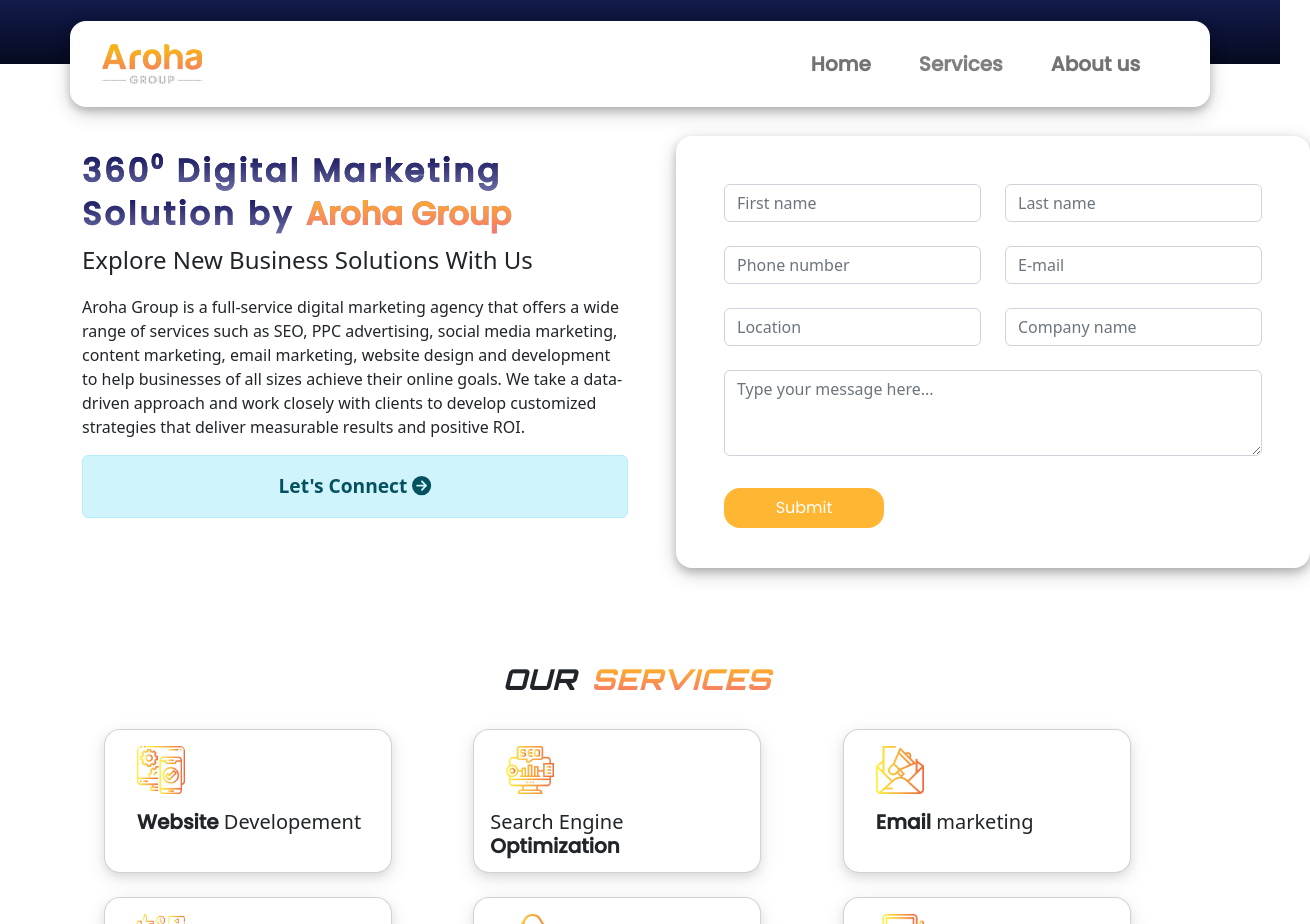
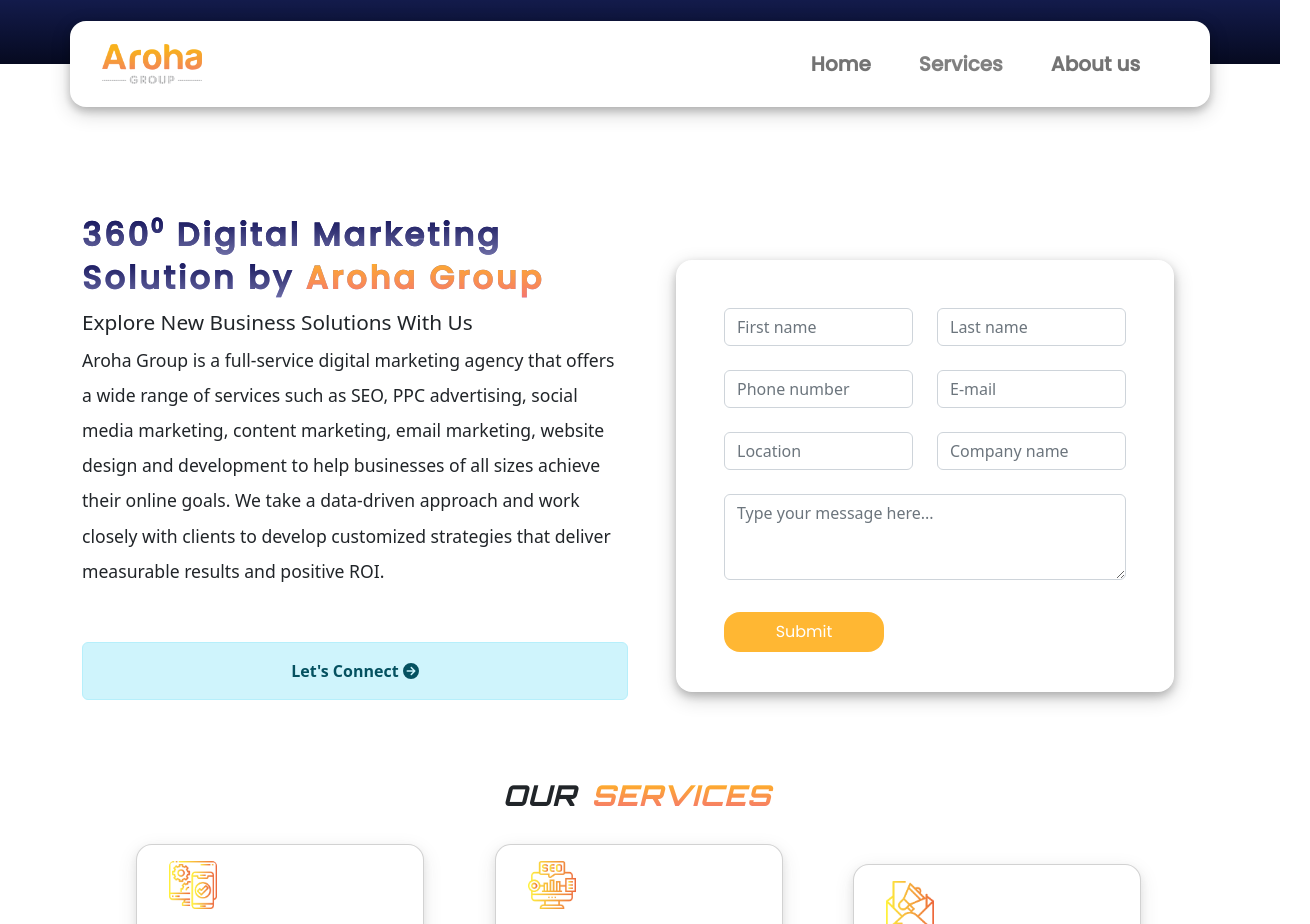
Before and after one commit to zeeyan23/Arohawebsite, a React (Create React App) app: page /#/ in a window 1280 px wide. Shown: the top 924 px of the page, 1310 px wide, since content can reach past the window. Built offline with nearby package versions, Linux system fonts and the light colour scheme.

Commit message:
updated responsive

```diff
--- a/src/components/Form/ConnectForm.js
+++ b/src/components/Form/ConnectForm.js
@@ -165,6 +165,7 @@
                   placeholder="First name"
                   value={enteredFirstName}
                   onChange={firstNameChangeHandler}
+                  size={classes.smallInput}
                 />
                 <Form.Control.Feedback type="invalid">
                   Please provide name.
--- a/src/components/Form/Form.module.css
+++ b/src/components/Form/Form.module.css
@@ -76,12 +76,15 @@
       margin-top: auto;
     }
   }
+  @media only screen and (min-width: 600px){
 
-  @media only screen and (min-width: 768px){
     .Form{
-      width: max-content;
+      width: auto;
     }
     .btnflat{
       margin-top: auto;
     }
+    .smallInput{
+
+    }
   }
--- a/src/components/OurServices/OurServices.js
+++ b/src/components/OurServices/OurServices.js
@@ -11,7 +11,7 @@
   return (
     <Container className={classes.Container} id="services">
       <Row>
-        <Col className="mt-5">
+        <Col className="mt-5" id={classes.forTablet}>
           <h1 className={classes.boldText1}>OUR <span className={classes.gradText}>SERVICES</span></h1>
         </Col>
       </Row>
@@ -37,7 +37,7 @@
               className={classes.iconStyle}
               src={seo} />
             <Card.Body className={classes.textSeoContainer}>
-              <Card.Title>
+              <Card.Title className={classes.textSeoContainer}>
                 <span className={classes.normalText}>Search Engine</span>
                 <span className={classes.boldText}> Optimization</span>
               </Card.Title>
--- a/src/components/OurServices/ourservices.module.css
+++ b/src/components/OurServices/ourservices.module.css
@@ -124,7 +124,7 @@
 
 }
 
-@media only screen and (min-width: 768px){
+@media only screen and (min-width: 600px){
    #em{
     margin-top: 1em;
    }
@@ -135,33 +135,58 @@
    #EM{
     margin-top: 1.2em;
    }
+   #forTablet{
+    margin-top: 0em;
+   }
+   .iconStyle{
+    height: 3em;
+  }
+  .cardDesign{
+    height: 9em;
+  }
+  .textContainer{
+    padding-left: 0em;
+    padding-top: 1em;
+    text-align: initial;
+    bottom: 1.5em;
+    position: absolute;
+    font-size: initial;
+  }
+  .textSeoContainer{
+    padding-left: 0em;
+    padding-top: 1em;
+    text-align: initial;
+    position: absolute;
+    font-size: initial;
+  }
+  .textEmailContainer{
+    padding-left: 0em;
+    padding-top: 1em;
+    text-align: initial;
+    bottom: 1.5em;
+    position: absolute;
+    font-size: initial;
+  }
+  .textPaidContainer{
+    padding-left: 0em;
+    padding-top: 1em;
+    text-align: initial;
+    bottom: 1.5em;
+    position: absolute;
+    font-size: initial;
+  }
 }
 
-@media only screen and (min-width: 1024px){
-    #em{
-     margin-top: 0em;
-    }
-    #rowLeft{
-        margin-left: 0em;
-    }
-    .mobileStyle{
-        margin-top: 0em;
-    }
-    #EM{
-        margin-top: 0em;
-    }
- }
 
- @media only screen and (max-width: 1400px){
+
+ @media only screen and (min-width: 1200px){
   .boldText1{
     font-size: 1.7em;
   }
   .cardDesign{
     height: 9em;
   }
-  .iconStyle{
-    height: 3em;
-  }
+
   .textContainer{
     padding-left: 0em;
     padding-top: 1em;
--- a/src/pages/Dashboard.js
+++ b/src/pages/Dashboard.js
@@ -9,26 +9,43 @@
 import About from "../components/About/About";
 import { faArrowCircleRight } from '@fortawesome/free-solid-svg-icons';
 import { FontAwesomeIcon } from "@fortawesome/react-fontawesome";
+
 function Dashboard() {
   return (
     <>
       <div>
         <Header className={classes.headerStyle} />
         <Container className={classes.textForm}>
+          <div className={classes.onlyTablet}>
+          <h1 className={classes.heading1}>
+              <span className={classes.digi}>360⁰ Digital </span>
+              <span className={classes.marketingText}>Marketing</span>
+              <span className={classes.heading2}> Solution by </span>
+              <span className={classes.spanText}>Aroha Group</span>
+            </h1>
+          </div>
+
             <div className={classes.mobileCont}>
-            <h1 className={classes.heading1}>
-                <span className={classes.digi}>360⁰ Digital </span><span className={classes.marketingText}>Marketing</span>
-                <div><span className={classes.heading2}> Solution by </span><span className={classes.spanText}>Aroha Group</span></div>
+              <h1 className={classes.heading1}>
+                <span className={classes.digi}>360⁰ Digital Marketing</span>
+                <div>
+                    <span className={classes.heading2}> Solution by </span>
+                    <span  className={classes.spanText}>Aroha Group</span>
+                </div>
               </h1>
               <h4 className={classes.quest}>Explore New Business Solutions With Us</h4>
             </div>
           <Row className={classes.flexDirection} id={classes.mobileStyle}>
             <Col className={classes.mainHeading}>
               <div className={classes.noMobile}>
-              <h1 className={classes.heading1}>
-                <span className={classes.digi}>360⁰ Digital </span><span className={classes.marketingText}>Marketing</span><span className={classes.heading2}> Solution by </span><span className={classes.spanText}>Aroha Group</span>
-              </h1>
+                <h1 className={classes.heading1}>
+                  <span className={classes.digi}>360⁰ Digital </span><span className={classes.marketingText}>Marketing</span><span className={classes.heading2}> Solution by </span><span className={classes.spanText}>Aroha Group</span>
+                </h1>
               <h4 className={classes.quest}>Explore New Business Solutions With Us</h4>
+              </div>
+              <div className={classes.onlyTablet}>
+
+              <h4 className={classes.quest}>Explore New Business <span className="d-block">Solutions With Us</span></h4>
               </div>
 
               <p className={classes.aboutUs}>
@@ -49,7 +66,13 @@
               </Alert>
             </Col>
             <Col xs={6} className={classes.formTop}>
-            <Alert variant='info' className={classes.mobile}>
+              <Alert variant='info' className={classes.mobile}>
+                Let's Connect  <FontAwesomeIcon icon={faArrowCircleRight} />
+              </Alert>
+              <ConnectForm />
+            </Col>
+            <Col xs={8} className={classes.formTopTablet}>
+              <Alert variant='info' className={classes.mobile}>
                 Let's Connect  <FontAwesomeIcon icon={faArrowCircleRight} />
               </Alert>
               <ConnectForm />
--- a/src/pages/dashboard.module.css
+++ b/src/pages/dashboard.module.css
@@ -9,6 +9,12 @@
     height: 8em;
 }
 .mobileCont{
+    display: none;
+}
+.onlyTablet{
+    display: none;
+}
+.aboutUsTablet{
     display: none;
 }
 .modalTextStyle{
@@ -153,26 +159,37 @@
      font-family:'Poppins', sans-serif;
      font-weight: bolder;
 }
+.formTopTablet{
+    display: none;
+}
 
-
+/* For mobile */
 @media only screen and (max-width: 600px) {
     .imageResStyle{
         display: none;
     }
+    .heading1{
+        font-size: 1.6em;
+        text-align: left;
+    }
     .rowStyle{
         margin-top: 8em;
 
+    }
+    .aboutUsTablet{
+        display: none;
     }
     .heading{
         margin-left: auto;
     }
     .quest{
         margin-left: auto;
-        font-size: 1.2em;
+        margin-top: 1em;
+        font-size: 1.3em;
     }
     .spanText{
         line-height: normal;
-        display: block;
+        display: inline;
     }
     .alertBox{
         margin-left: auto;
@@ -182,7 +199,9 @@
         margin-left: auto;
         line-height: 2em;
     }
-
+    .formTopTablet{
+        display: none;
+    }
     .mainHeading{
         margin-top: 1em;
         display: flex;
@@ -191,13 +210,14 @@
     .mobile{
         display: block;
         z-index: -1;
+        /* bottom: 2em; */
         width: 24em;
     }
     /* .heading2{
         display: flex;
     } */
     .formTop{
-        margin-top: 3em;
+        margin-top: 0em;
     }
     .mobileCont{
         display: block;
@@ -207,12 +227,22 @@
         letter-spacing: 3px;
         font-family:'Poppins', sans-serif;
             font-weight: bolder;
-            background: linear-gradient(rgb(7, 7, 80),rgb(106 106 164));
+            background: linear-gradient(rgb(8, 8, 72),rgb(158, 158, 237));
            z-index: -1;
           -webkit-background-clip: text;
           -webkit-text-fill-color: transparent;
 
-        }
+    }
+    .heading2{
+        letter-spacing: 3px;
+        font-family:'Poppins', sans-serif;
+            font-weight: bolder;
+            background: linear-gradient(rgb(8, 8, 72),rgb(158, 158, 237));
+           z-index: -1;
+          -webkit-background-clip: text;
+          -webkit-text-fill-color: transparent;
+          display: inline;
+    }
     .marketingText{
         letter-spacing: 3px;
         font-family:'Poppins', sans-serif;
@@ -233,50 +263,119 @@
     .noMobile{
         display: none;
     }
-
-
-
+    .onlyTablet{
+        display: none;
+    }
   }
 
-  @media only screen and (min-width: 768px){
-    .imageResStyle{
+  /* Small devices (portrait tablets and large phones, 600px and up) */
+
+  @media only screen and (min-width: 600px){
+    .noMobile{
         display: none;
     }
-    .imageStyle{
-        display: contents;
-    }
+   .flexDirection{
+    flex-direction: row;
+   }
     .heading{
         margin-left: auto;
 
     }
+    .heading1{
+        font-size: 1.3em;
+        text-align: left;
+    }
     .mainHeading{
         margin-top: 1em;
     }
+    .aboutUsTablet{
+        display: block;
+        bottom: 3em;
+        position: relative;
+    }
     .aboutUs{
         position: relative;
+        display: block;
         bottom: 3em;
     }
     .spanText{
         line-height: normal;
+        display: inline;
     }
     .alertBox{
         margin-left: auto;
+        margin-top: auto;
+        bottom: 1em;
+        font-size: inherit;
+    }
+    .formTop{
+        display: none;
+        margin-top: auto;
+        bottom: 2.5em;
+        z-index: -1;
+        position: relative;
+    }
+    .formTopTablet{
+        display: block;
+        margin-top: 3em;
+        bottom: 5.5em;
+        z-index: -1;
+        position: relative;
     }
     .quest{
         margin-left: auto;
+        padding-bottom: 2.5em;
+        font-size: 1.3em;
     }
     .aboutUs{
         margin-left: auto;
-    }
-    .flexDirection{
-        flex-direction: column;
+        line-height: normal;
+        font-size: smaller;
     }
     .btnflat{
         margin-left: 1em;
     }
+    .onlyTablet{
+        display: block;
+    }
+    .marketingText{
+
+    }
  }
- @media only screen and (min-width: 1024px){
-    .imageResStyle{
+
+ /* Large devices (laptops/desktops, 992px and up) */
+@media only screen and (min-width: 992px) {
+
+}
+
+
+/* Extra large devices (large laptops and desktops, 1200px and up) */
+@media only screen and (min-width: 1200px) {
+    .onlyTablet{
+        display: none;
+    }
+    .noMobile{
+        display: block;
+    }
+    .formTopTablet{
+        display: none;
+    }
+    .formTop{
+        display: block;
+    }
+    .heading1{
+        font-size: revert;
+    }
+    .aboutUs{
+
+        line-height: 2em;
+        font-size: 1.1em;
+        z-index: -1;
+    }
+    .flexDirection{
+        margin-top: 4em;
+    }
+    /* .imageResStyle{
         display: block;
     }
     .imageStyle{
@@ -295,35 +394,10 @@
     .aboutUs{
         position: relative;
         bottom: 0em;
-    }
+    }  */
 
- }
-
- @media only screen and (max-width: 1400px){
-    .mainHeading{
-        margin-top: 1em;
-        /* margin-bottom: 2em; */
-    }
-    .heading1{
-        letter-spacing: normal;
-        font-size: 2em;
-    }
-    .formTop{
-        margin-top: 0em;
-        position: relative;
-        bottom: 3em;
-        z-index: -1;
-    }
-    .alertBox{
-        margin-top: 0em;
-    }
-    .aboutUs{
-        line-height: 1.5em;
-        font-size: 1em;
-        z-index: -1;
-    }
-    /* .quest{
-        padding-bottom: 3.1em;
+    /* .formTop{
+        display: block;
     } */
 
  }
```
